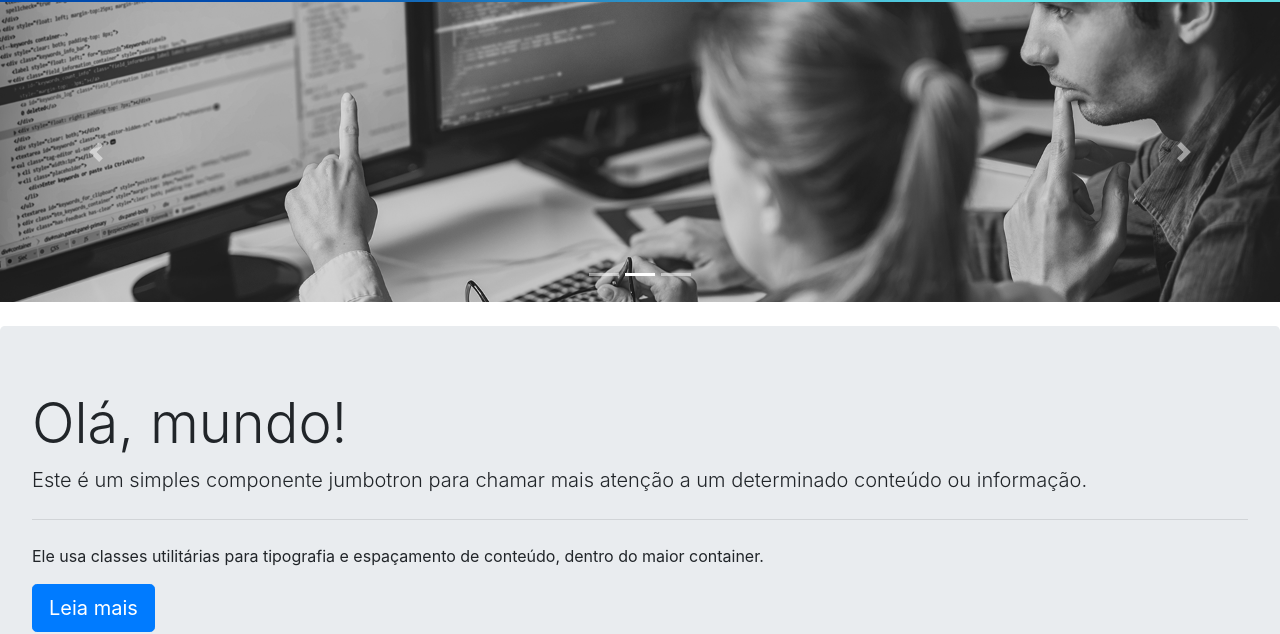
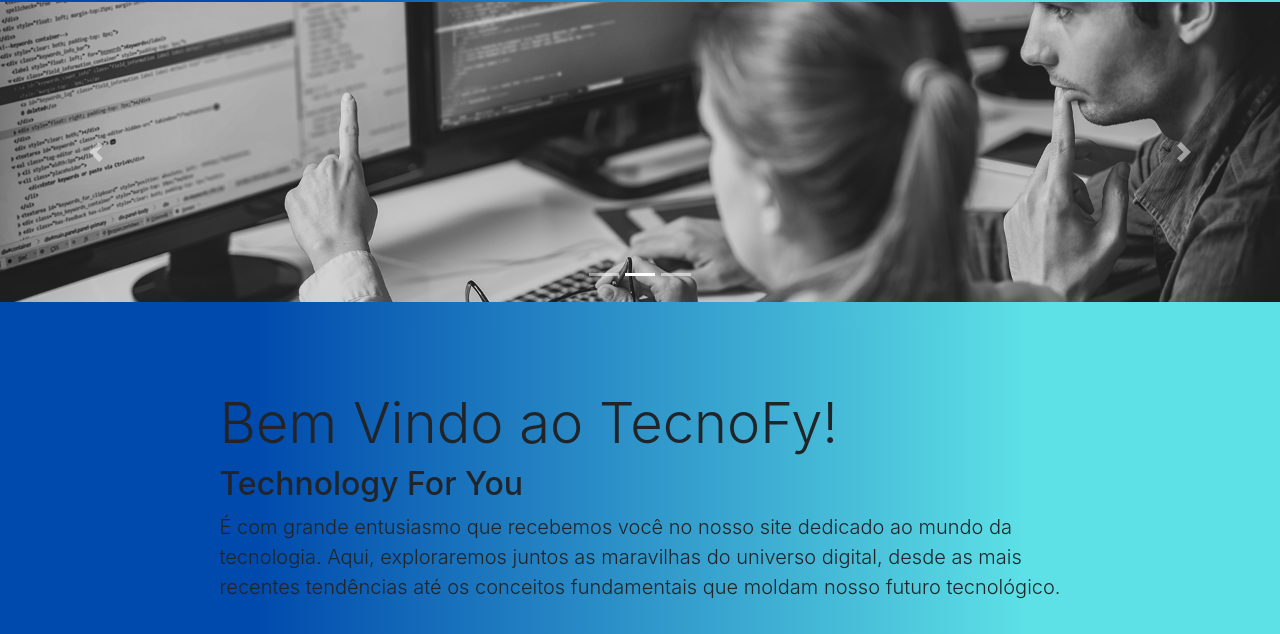
Before and after one commit to Linho08/TecnoFyAtualizado, a plain HTML site: page index.html in a window 1280 px wide. Shown: the part 184-818 px from the top of the page. Drawn offline with nearby package versions, Linux system fonts and the light colour scheme.

Commit message:
Atualização 2.0

```diff
--- a/index.html
+++ b/index.html
@@ -10,13 +10,15 @@
     <link rel="stylesheet" href="https://stackpath.bootstrapcdn.com/bootstrap/4.1.3/css/bootstrap.min.css"
         integrity="sha384-MCw98/SFnGE8fJT3GXwEOngsV7Zt27NXFoaoApmYm81iuXoPkFOJwJ8ERdknLPMO" crossorigin="anonymous">
     <link rel="stylesheet" href="style.css">
+    <link rel="preconnect" href="https://fonts.googleapis.com">
+    <link rel="preconnect" href="https://fonts.gstatic.com" crossorigin>
+    <link href="https://fonts.googleapis.com/css2?family=Arvo&family=Libre+Baskerville&family=Merriweather:wght@300&display=swap" rel="stylesheet">
 
     <title>T E C N O F Y</title>
 
 </head>
 
 <body>
-
     <header>
         <nav class="navbar navbar-expand-lg navbar-dark" style="background: rgb(93,224,230);
         background: linear-gradient(90deg, #004AAD 20%, #5DE0E6 80%); padding: 0.5rem 7rem;">
@@ -26,7 +28,6 @@
                 aria-controls="conteudoNavbarSuportado" aria-expanded="false" aria-label="Alterna navegação">
                 <span class="navbar-toggler-icon"></span>
             </button>
-
             <div class="collapse navbar-collapse" id="conteudoNavbarSuportado">
                 <ul class="navbar-nav mr-auto">
                     <li class="nav-item active">
@@ -52,9 +53,24 @@
                 </form>
             </div>
         </nav>
+
+        <!-- <ul class="nav flex-column">
+            <li class="nav-item">
+              <a class="nav-link active" href="#">Ativo</a>
+            </li>
+            <li class="nav-item">
+              <a class="nav-link" href="#">Link</a>
+            </li>
+            <li class="nav-item">
+              <a class="nav-link" href="#">Link</a>
+            </li>
+            <li class="nav-item">
+              <a class="nav-link disabled" href="#">Desativado</a>
+            </li>
+          </ul> -->
     </header>
 
-    <main>
+    <main class="container_nav">
         <div id="carouselExampleIndicators" class="carousel slide" data-ride="carousel">
             <ol class="carousel-indicators">
                 <li data-target="#carouselExampleIndicators" data-slide-to="0" class="active"></li>
@@ -81,16 +97,28 @@
                 <span class="sr-only">Próximo</span>
             </a>
         </div>
+
         <br>
+
         <div class="jumbotron">
-            <h1 class="display-4">Olá, mundo!</h1>
-            <p class="lead">Este é um simples componente jumbotron para chamar mais atenção a um determinado conteúdo ou
-                informação.</p>
+            <h1 class="display-4">
+                Bem Vindo ao TecnoFy!
+            </h1>
+            <h2 class="display-5">
+                Technology For You
+            </h2>
+            <p class="lead">
+                É com grande entusiasmo que recebemos você no nosso site dedicado ao mundo da <br>
+                tecnologia. Aqui, exploraremos juntos as maravilhas do universo digital, desde as mais <br>
+                recentes tendências até os conceitos fundamentais que moldam nosso futuro tecnológico.
+            </p>
             <hr class="my-4">
             <p>Ele usa classes utilitárias para tipografia e espaçamento de conteúdo, dentro do maior container.</p>
             <a class="btn btn-primary btn-lg" href="#" role="button">Leia mais</a>
         </div>
+
         <br>
+
         <div class="card-deck">
             <div class="card">
                 <img class="card-img-top" src="Images/Daniele 1.png" alt="Imagem de capa do card">
--- a/style.css
+++ b/style.css
@@ -1,5 +1,23 @@
+html {
+    scroll-behavior: smooth;
+}
+
+body {
+    background: rgb(93,224,230);
+    background: linear-gradient(90deg, #004AAD 20%, #5DE0E6 80%);
+}
+
 .navbar-toggler-icon {
     border: 2px solid #004AAD;
+}
+
+.jumbotron {
+    display: grid;
+    justify-content: center;
+    align-items: center;
+    background: rgb(93,224,230);
+    background: linear-gradient(90deg, #004AAD 20%, #5DE0E6 80%);
+    /* font-family: 'Arvo', sans-serif; */
 }
 
 .btn:hover {
```
